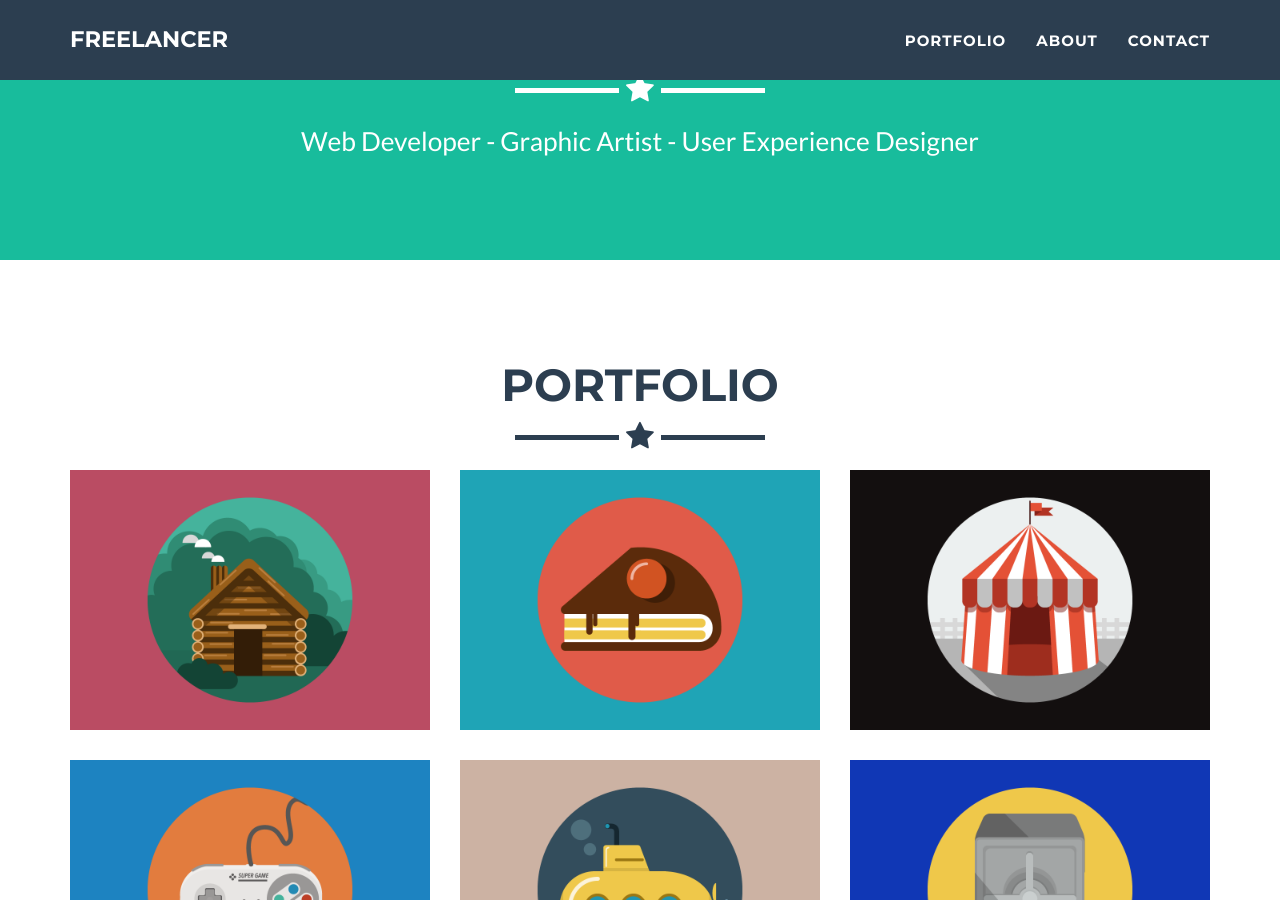
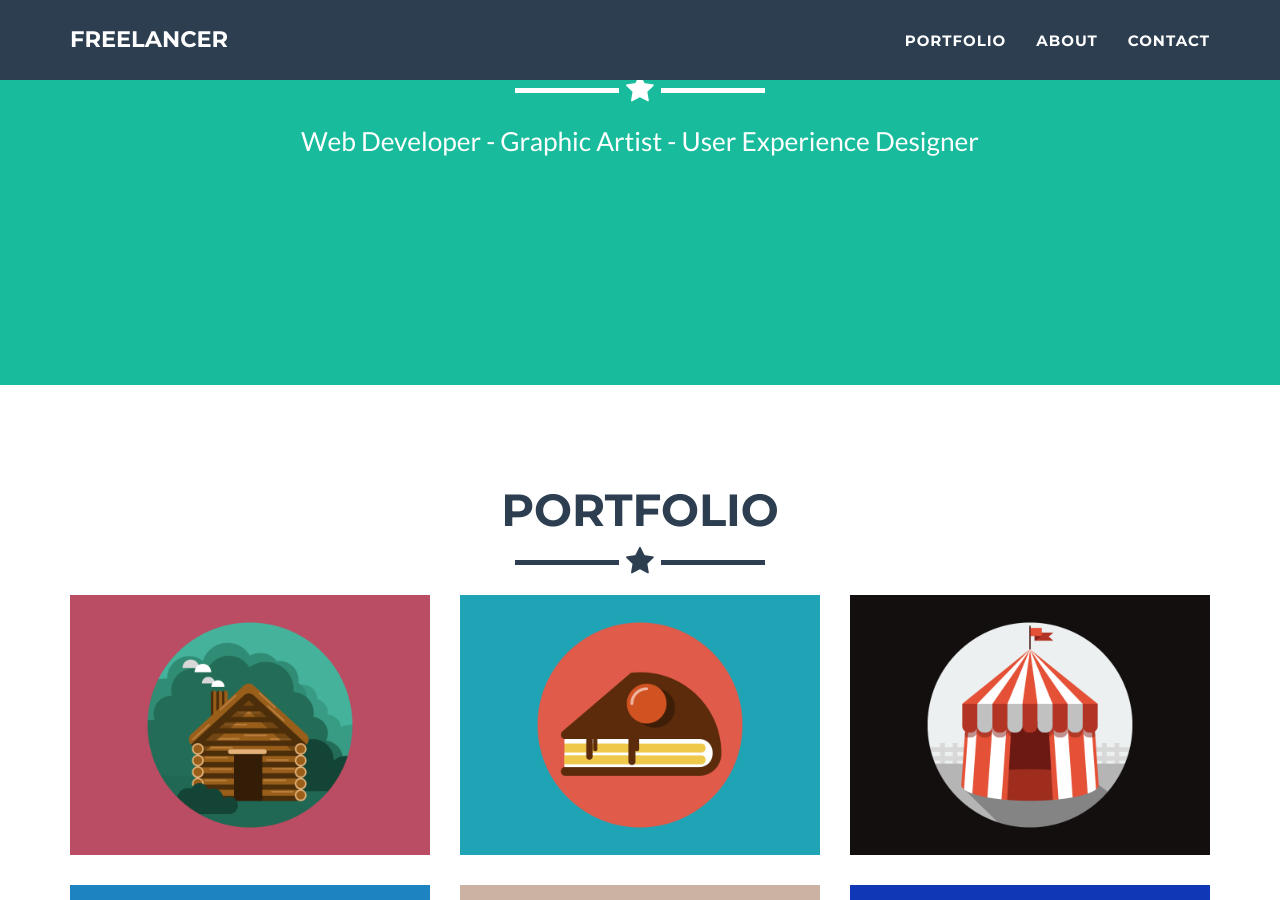
Before and after one commit to Maluen/maluen.github.io, a Jekyll site: the page built from index.html, in a window 1280 px wide and 900 px high, scrolled down 515 px. Built offline with Jekyll 4.4.1, drawn with Linux system fonts in a browser that asks for light colours.

Commit message:
header: 100vh

```diff
--- a/_includes/css/main.css
+++ b/_includes/css/main.css
@@ -81,6 +81,7 @@ hr.star-primary:after {
 }
 
 header {
+    height: 100vh;
     text-align: center;
     color: #fff;
     background: #{{ site.color.primary }};
```
